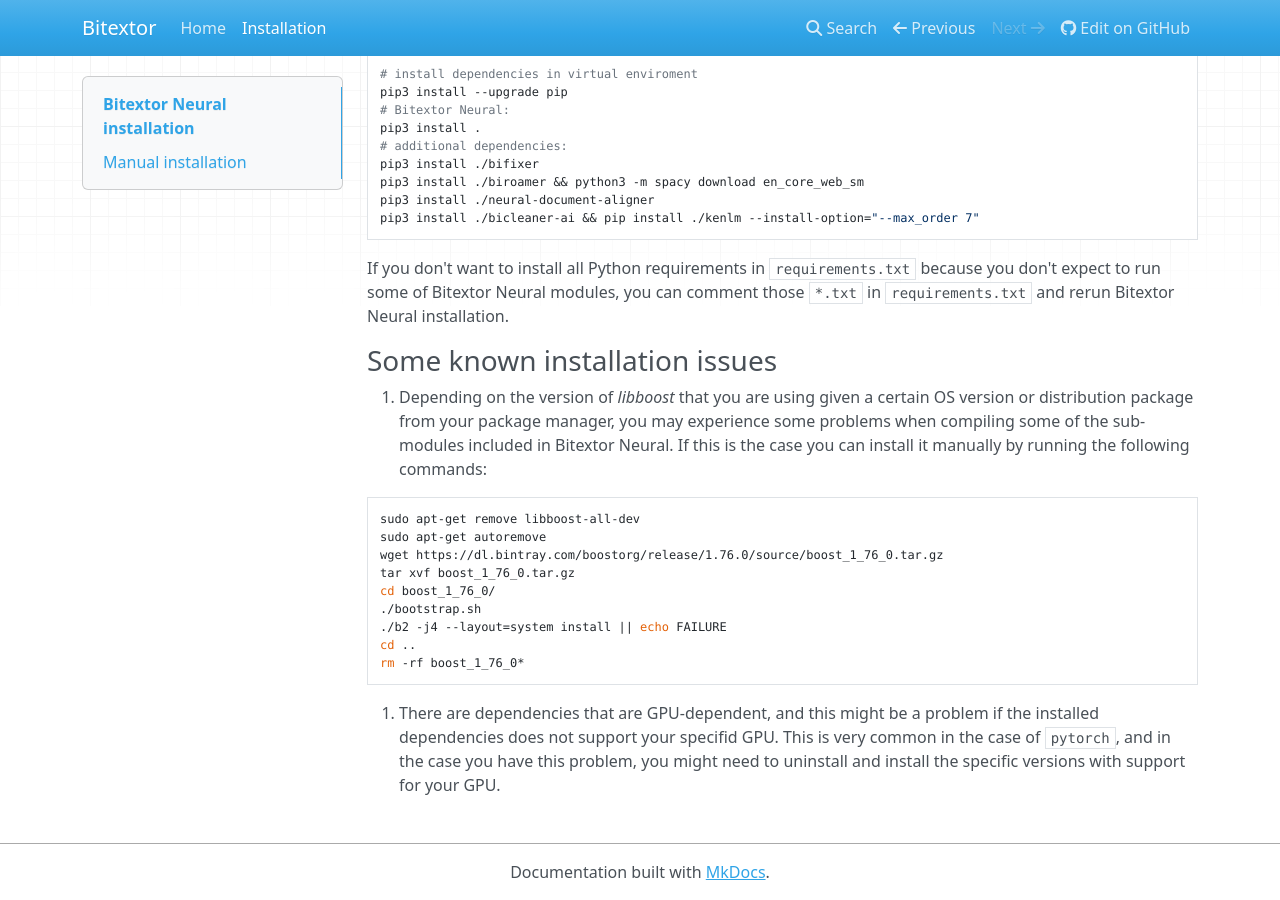
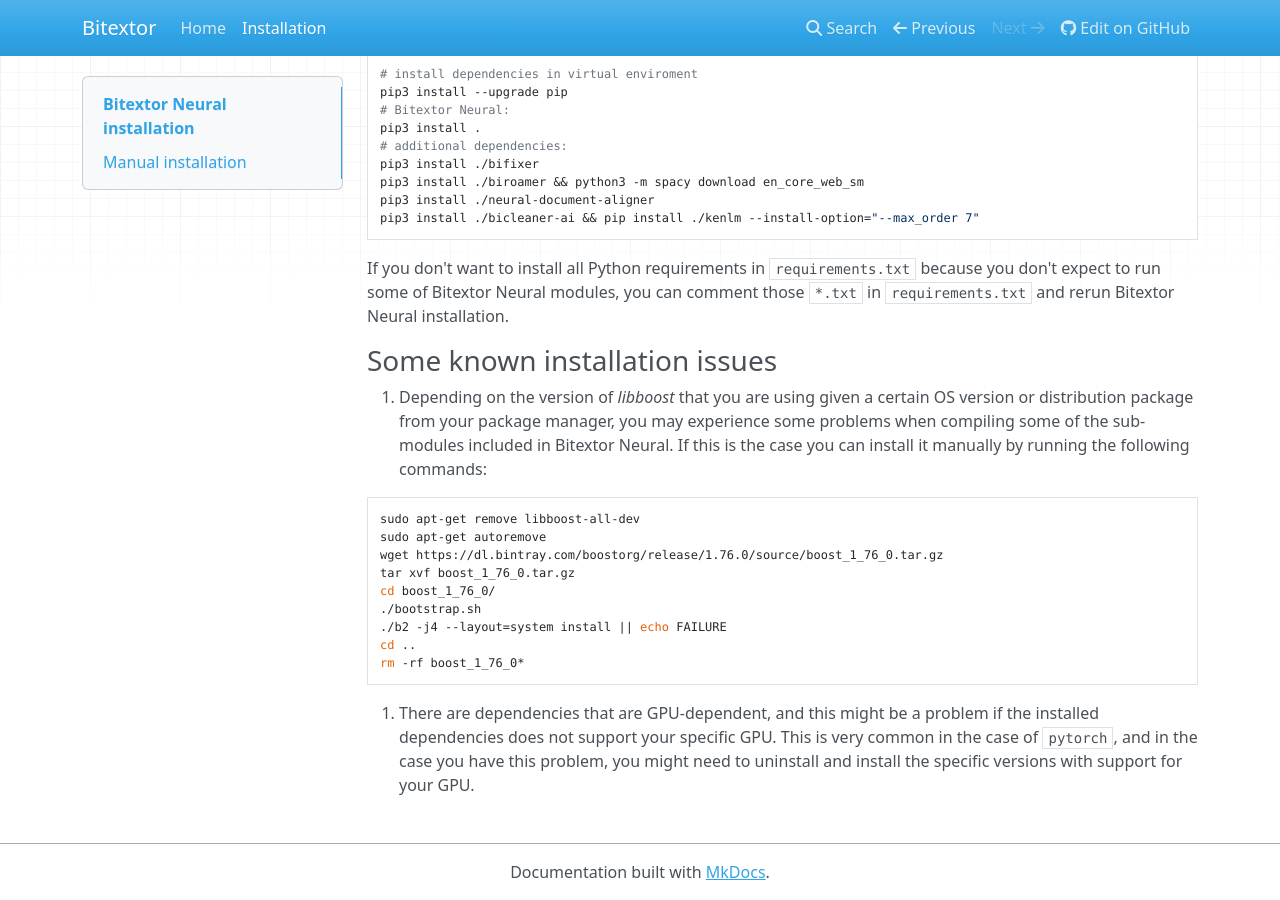
Before and after one commit to bitextor/bitextor-neural, an MkDocs documentation site: the page built from docs/INSTALL.md, in a window 1280 px wide and 900 px high, scrolled down 1443 px. Built offline with MkDocs 1.6.1, drawn with Linux system fonts in a browser that asks for light colours; nearby versions of some CDN libraries.

Commit message:
Fix typo

````diff
--- a/docs/INSTALL.md
+++ b/docs/INSTALL.md
@@ -101,4 +101,4 @@
 rm -rf boost_1_76_0*
 ```
 
-2. There are dependencies that are GPU-dependent, and this might be a problem if the installed dependencies does not support your specifid GPU. This is very common in the case of `pytorch`, and in the case you have this problem, you might need to uninstall and install the specific versions with support for your GPU.
+2. There are dependencies that are GPU-dependent, and this might be a problem if the installed dependencies does not support your specific GPU. This is very common in the case of `pytorch`, and in the case you have this problem, you might need to uninstall and install the specific versions with support for your GPU.
````
